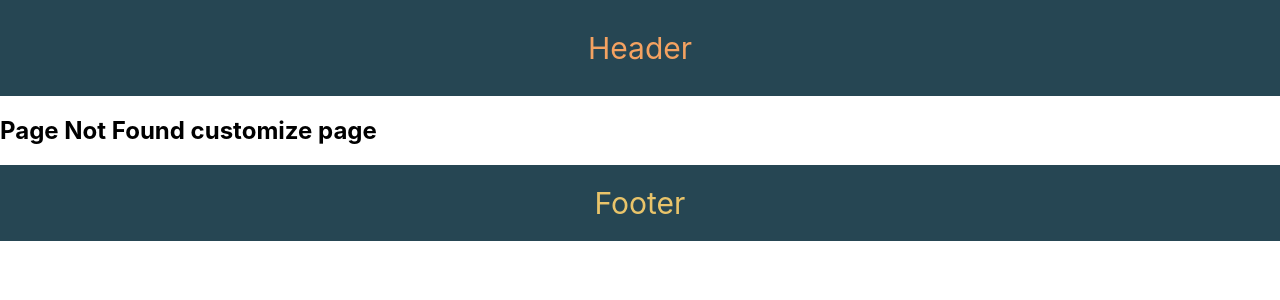
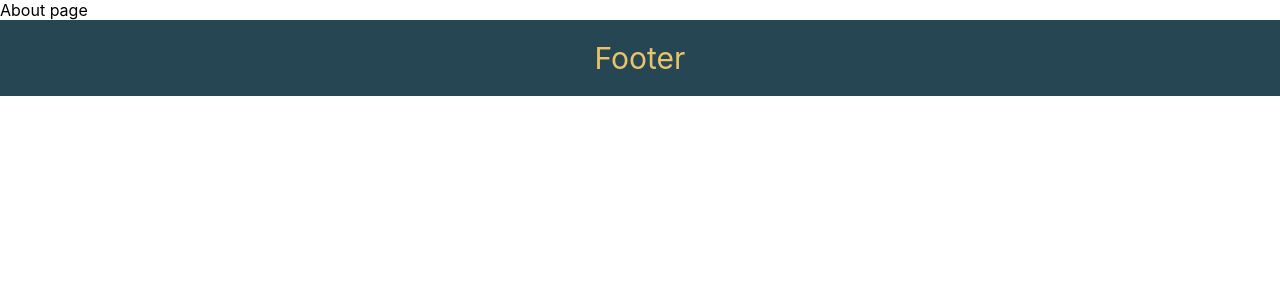
Before and after one commit to hungtp1996nd/next-js-app, a Next.js app: page /about in a window 1280 px wide. Before the commit this address had no page. Shown: the top 300 px of the page. Built offline with nearby package versions, Linux system fonts and the light colour scheme.

Commit message:
customize layout for NextJS app

```diff
--- a/pages/_app.js
+++ b/pages/_app.js
@@ -4,6 +4,9 @@ import Header from "../components/Header";
 import Footer from "../components/Footer";
 
 function MyApp({ Component, pageProps }) {
+  if (Component.getLayout) {
+    return Component.getLayout(<Component {...pageProps} />)
+  }
   return (
     <>
       <Header />
--- /dev/null
+++ b/pages/about.js
@@ -0,0 +1,16 @@
+import Footer from "../components/Footer";
+
+const About = () => {
+  return <div className='content'>About page</div>
+}
+
+export default About
+
+About.getLayout = function PageLayout(page) {
+  return (
+    <>
+      {page}
+      <Footer />
+    </>
+  )
+}
```
